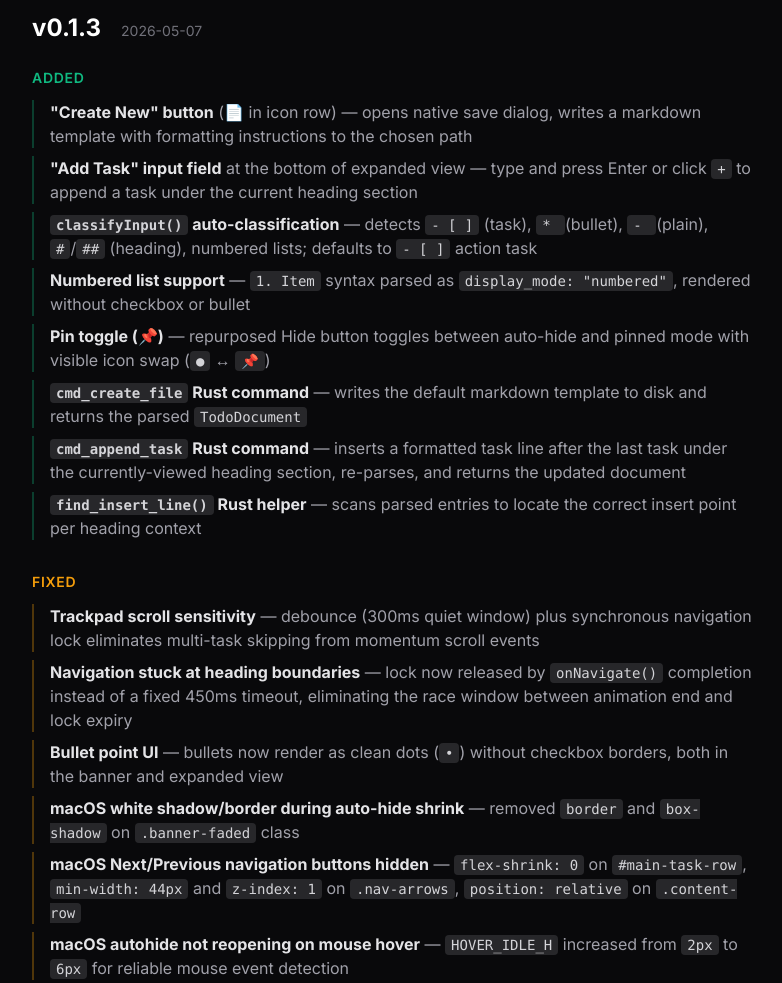
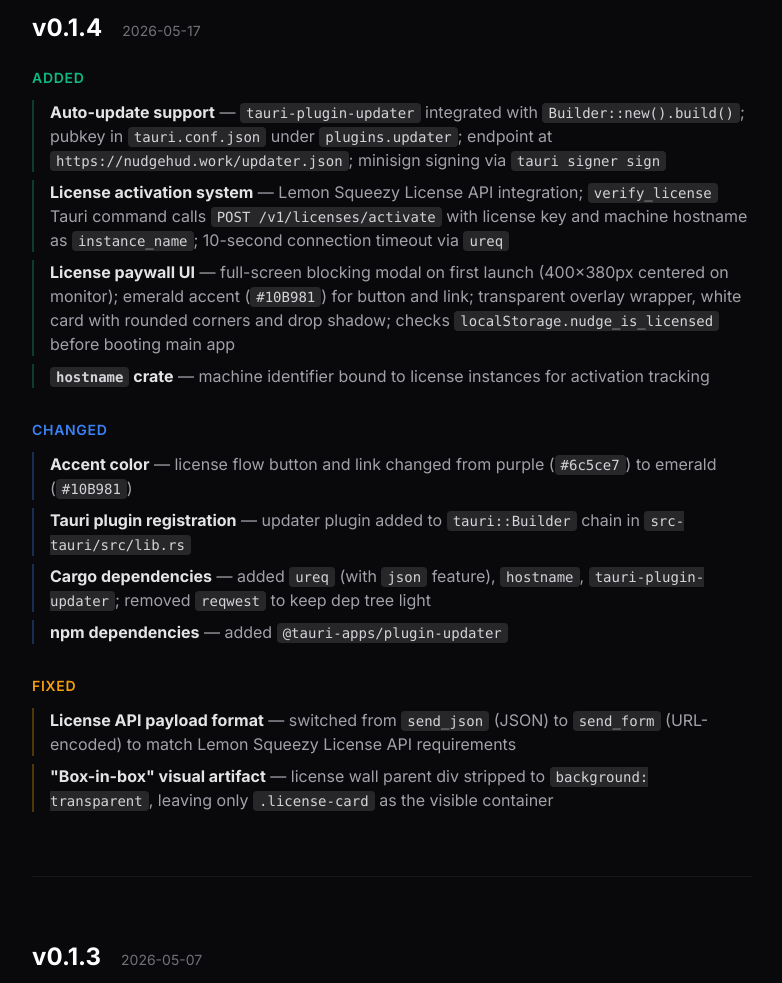
Before and after one commit to mrzfaizaan/nudge-website, a plain HTML site: page changelog.html in a window 1280 px wide. Shown: the part 220-1203 px from the top of the page, without its empty margins (248-1030 px from the left). Drawn offline with nearby package versions, Linux system fonts and the light colour scheme.

Commit message:
feat: add v0.1.4 changelog, update installer and updater signature

```diff
--- a/changelog.html
+++ b/changelog.html
@@ -37,6 +37,47 @@
   <!-- Changelog Content -->
   <section class="max-w-3xl mx-auto px-6 pt-32 pb-20">
     <h1 class="text-4xl font-bold text-white mb-16 tracking-tight">Changelog</h1>
+
+    <!-- v0.1.4 -->
+    <div class="mb-16">
+      <div class="flex items-baseline gap-3 mb-6">
+        <h2 class="text-2xl font-bold text-white">v0.1.4</h2>
+        <span class="text-sm text-zinc-500 ml-2">2026-05-17</span>
+      </div>
+
+      <div class="space-y-8">
+        <div>
+          <h3 class="text-sm font-semibold text-emerald-500 uppercase tracking-wider mb-3">Added</h3>
+          <ul class="space-y-2 text-zinc-400">
+            <li class="pl-4 border-l-2 border-emerald-500/30"><strong class="text-zinc-200">Auto-update support</strong> — <code class="bg-zinc-800 px-1.5 py-0.5 rounded text-sm text-zinc-300">tauri-plugin-updater</code> integrated with <code class="bg-zinc-800 px-1.5 py-0.5 rounded text-sm text-zinc-300">Builder::new().build()</code>; pubkey in <code class="bg-zinc-800 px-1.5 py-0.5 rounded text-sm text-zinc-300">tauri.conf.json</code> under <code class="bg-zinc-800 px-1.5 py-0.5 rounded text-sm text-zinc-300">plugins.updater</code>; endpoint at <code class="bg-zinc-800 px-1.5 py-0.5 rounded text-sm text-zinc-300">https://nudgehud.work/updater.json</code>; minisign signing via <code class="bg-zinc-800 px-1.5 py-0.5 rounded text-sm text-zinc-300">tauri signer sign</code></li>
+            <li class="pl-4 border-l-2 border-emerald-500/30"><strong class="text-zinc-200">License activation system</strong> — Lemon Squeezy License API integration; <code class="bg-zinc-800 px-1.5 py-0.5 rounded text-sm text-zinc-300">verify_license</code> Tauri command calls <code class="bg-zinc-800 px-1.5 py-0.5 rounded text-sm text-zinc-300">POST /v1/licenses/activate</code> with license key and machine hostname as <code class="bg-zinc-800 px-1.5 py-0.5 rounded text-sm text-zinc-300">instance_name</code>; 10-second connection timeout via <code class="bg-zinc-800 px-1.5 py-0.5 rounded text-sm text-zinc-300">ureq</code></li>
+            <li class="pl-4 border-l-2 border-emerald-500/30"><strong class="text-zinc-200">License paywall UI</strong> — full-screen blocking modal on first launch (400x380px centered on monitor); emerald accent (<code class="bg-zinc-800 px-1.5 py-0.5 rounded text-sm text-zinc-300">#10B981</code>) for button and link; transparent overlay wrapper, white card with rounded corners and drop shadow; checks <code class="bg-zinc-800 px-1.5 py-0.5 rounded text-sm text-zinc-300">localStorage.nudge_is_licensed</code> before booting main app</li>
+            <li class="pl-4 border-l-2 border-emerald-500/30"><strong class="text-zinc-200"><code class="bg-zinc-800 px-1.5 py-0.5 rounded text-sm text-zinc-300">hostname</code> crate</strong> — machine identifier bound to license instances for activation tracking</li>
+          </ul>
+        </div>
+
+        <div>
+          <h3 class="text-sm font-semibold text-blue-500 uppercase tracking-wider mb-3">Changed</h3>
+          <ul class="space-y-2 text-zinc-400">
+            <li class="pl-4 border-l-2 border-blue-500/30"><strong class="text-zinc-200">Accent color</strong> — license flow button and link changed from purple (<code class="bg-zinc-800 px-1.5 py-0.5 rounded text-sm text-zinc-300">#6c5ce7</code>) to emerald (<code class="bg-zinc-800 px-1.5 py-0.5 rounded text-sm text-zinc-300">#10B981</code>)</li>
+            <li class="pl-4 border-l-2 border-blue-500/30"><strong class="text-zinc-200">Tauri plugin registration</strong> — updater plugin added to <code class="bg-zinc-800 px-1.5 py-0.5 rounded text-sm text-zinc-300">tauri::Builder</code> chain in <code class="bg-zinc-800 px-1.5 py-0.5 rounded text-sm text-zinc-300">src-tauri/src/lib.rs</code></li>
+            <li class="pl-4 border-l-2 border-blue-500/30"><strong class="text-zinc-200">Cargo dependencies</strong> — added <code class="bg-zinc-800 px-1.5 py-0.5 rounded text-sm text-zinc-300">ureq</code> (with <code class="bg-zinc-800 px-1.5 py-0.5 rounded text-sm text-zinc-300">json</code> feature), <code class="bg-zinc-800 px-1.5 py-0.5 rounded text-sm text-zinc-300">hostname</code>, <code class="bg-zinc-800 px-1.5 py-0.5 rounded text-sm text-zinc-300">tauri-plugin-updater</code>; removed <code class="bg-zinc-800 px-1.5 py-0.5 rounded text-sm text-zinc-300">reqwest</code> to keep dep tree light</li>
+            <li class="pl-4 border-l-2 border-blue-500/30"><strong class="text-zinc-200">npm dependencies</strong> — added <code class="bg-zinc-800 px-1.5 py-0.5 rounded text-sm text-zinc-300">@tauri-apps/plugin-updater</code></li>
+          </ul>
+        </div>
+
+        <div>
+          <h3 class="text-sm font-semibold text-amber-500 uppercase tracking-wider mb-3">Fixed</h3>
+          <ul class="space-y-2 text-zinc-400">
+            <li class="pl-4 border-l-2 border-amber-500/30"><strong class="text-zinc-200">License API payload format</strong> — switched from <code class="bg-zinc-800 px-1.5 py-0.5 rounded text-sm text-zinc-300">send_json</code> (JSON) to <code class="bg-zinc-800 px-1.5 py-0.5 rounded text-sm text-zinc-300">send_form</code> (URL-encoded) to match Lemon Squeezy License API requirements</li>
+            <li class="pl-4 border-l-2 border-amber-500/30"><strong class="text-zinc-200">"Box-in-box" visual artifact</strong> — license wall parent div stripped to <code class="bg-zinc-800 px-1.5 py-0.5 rounded text-sm text-zinc-300">background: transparent</code>, leaving only <code class="bg-zinc-800 px-1.5 py-0.5 rounded text-sm text-zinc-300">.license-card</code> as the visible container</li>
+          </ul>
+        </div>
+      </div>
+    </div>
+
+    <!-- Divider -->
+    <div class="border-t border-zinc-800/50 my-16"></div>
 
     <!-- v0.1.3 (Unreleased) -->
     <div class="mb-16">
```
Also changed, not shown: updater.json (+4 -4 lines), CHANGELOG.md, 1 other file.
